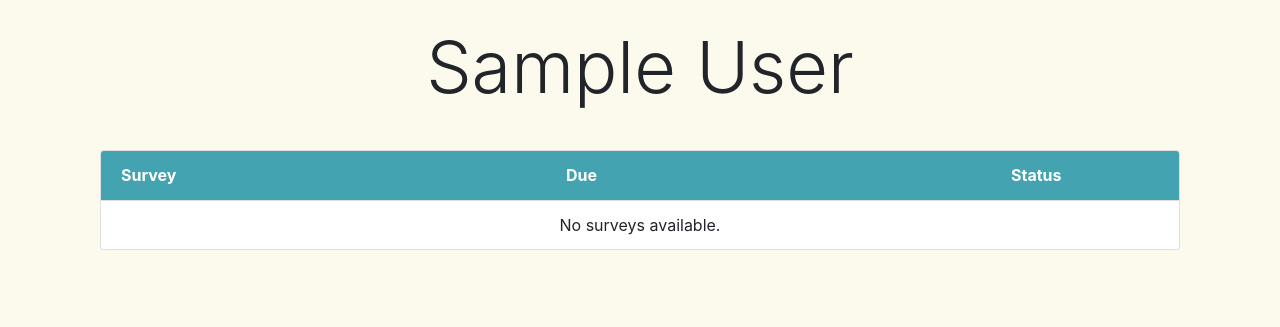
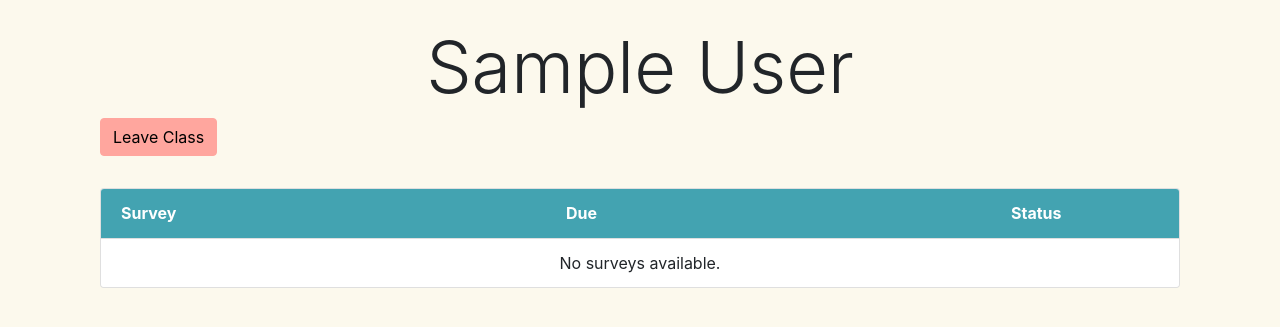
Before and after one commit to RTiwary/FeedBee, a Django app: page /student/view_surveys/1 in a window 1280 px wide. Shown: the part 56-383 px from the top of the page. Run offline with Django 3.2, Linux system fonts and the light colour scheme; a user stored in the database is signed in; tables that the repository leaves empty hold one stand-in row (values such as "Sample post"); some libraries are stand-ins or nearby versions.

Commit message:
students have option to leave class

```diff
--- a/apps/students/templates/students/view_classes.html
+++ b/apps/students/templates/students/view_classes.html
@@ -20,7 +20,7 @@
         }
     </style>
 
-    <!-- Join Class Button -->
+    <!-- Title and Join Class Button -->
     <div class="container">
         <br>
         <h2 class="display-3 row justify-content-center">My Classes</h2>
--- a/apps/students/templates/students/view_surveys.html
+++ b/apps/students/templates/students/view_surveys.html
@@ -18,12 +18,27 @@
             background-color: #98ECDB;
             color: black;
         }
+
+        .btn-melon {
+            background-color: #FFA69E;
+            border-color: #FFA69E;
+            color: black;
+        }
+
+        .btn-melon:hover, .btn-melon:focus {
+            background-color: #FFC9C2;
+            border-color: #FFC9C2;
+            color: black;
+        }
     </style>
 
-    <!-- Displays the classroom name -->
+    <!-- Classroom name and leave class button -->
     <div class="container">
         <br>
         <h2 class="display-3 row justify-content-center">{{ classroom.name }}</h2>
+        <a href="{% url 'leave_class' classroom.pk %}" class="btn btn-melon">
+            Leave Class
+        </a>
     </div>
 
     <!-- Displays all of the student's surveys (completed and not completed), not completed is in the list 'surveys' -->
--- a/apps/students/urls.py
+++ b/apps/students/urls.py
@@ -5,6 +5,7 @@
     path('student_dashboard/', views.student_dashboard, name="student_dashboard"),
     path('join_class/', views.join_class, name="join_class"),
     path('join_class/<classroom_id>', views.join_class, name="join_class"),
+    path('leave_class/<int:classroom_id>', views.leave_class, name="leave_class"),
     path('view_surveys/<int:classroom_id>', views.view_surveys, name="view_surveys"),
     path('view_classes/', views.view_classes, name="students_view_classes"),
     path('suggest_feature/', views.suggest_feature, name="suggest_feature"),
--- a/apps/students/views.py
+++ b/apps/students/views.py
@@ -43,6 +43,15 @@
 
     form = JoinClassForm()
     return render(request, "students/join_class.html", {'form': form})
+
+
+@login_required
+@user_passes_test(is_student)
+def leave_class(request, classroom_id):
+    student = request.user.student_profile
+    classroom = Classroom.objects.get(pk=classroom_id)
+    classroom.students.remove(student)
+    return redirect(student_dashboard)
 
 
 # displays all pending surveys to student
```
